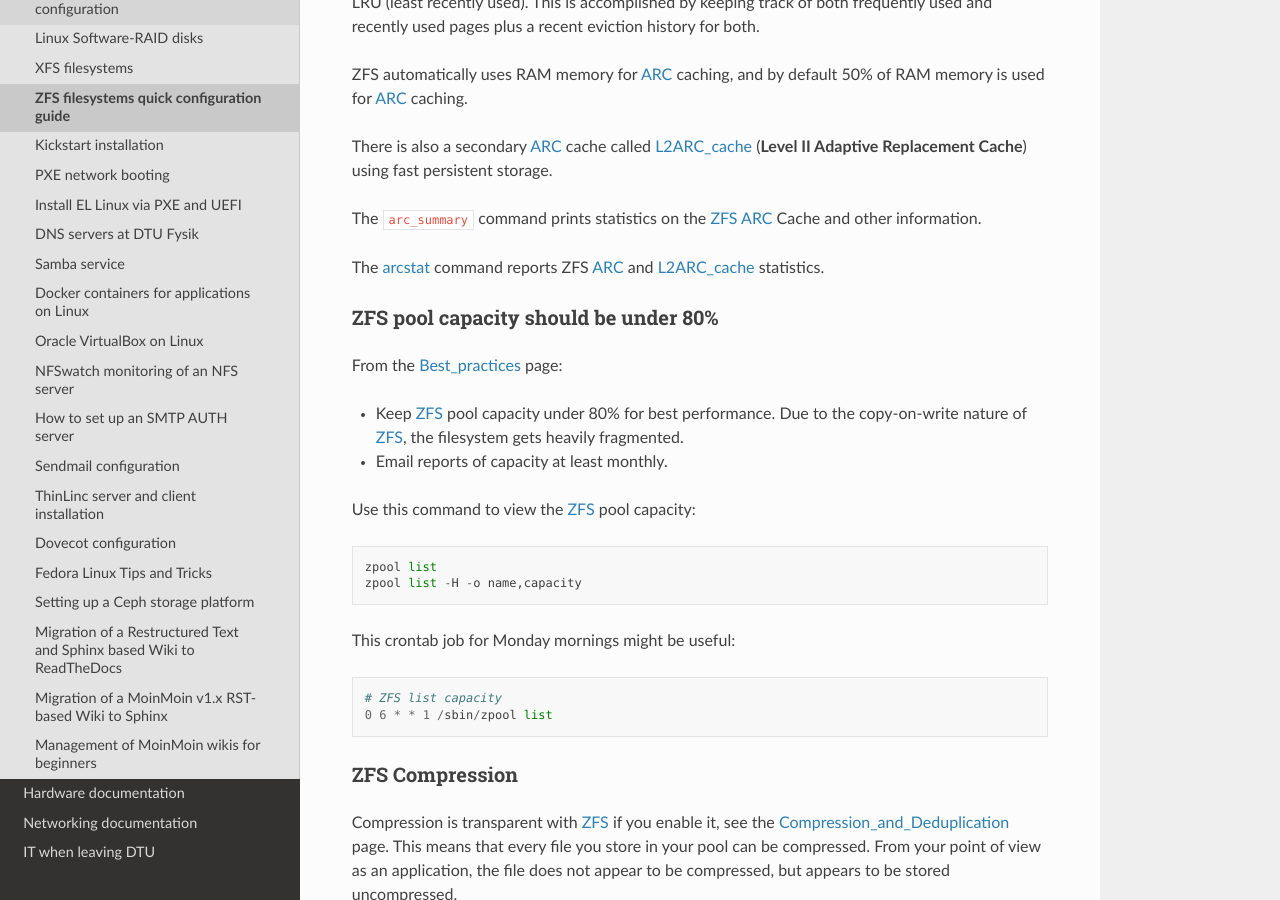
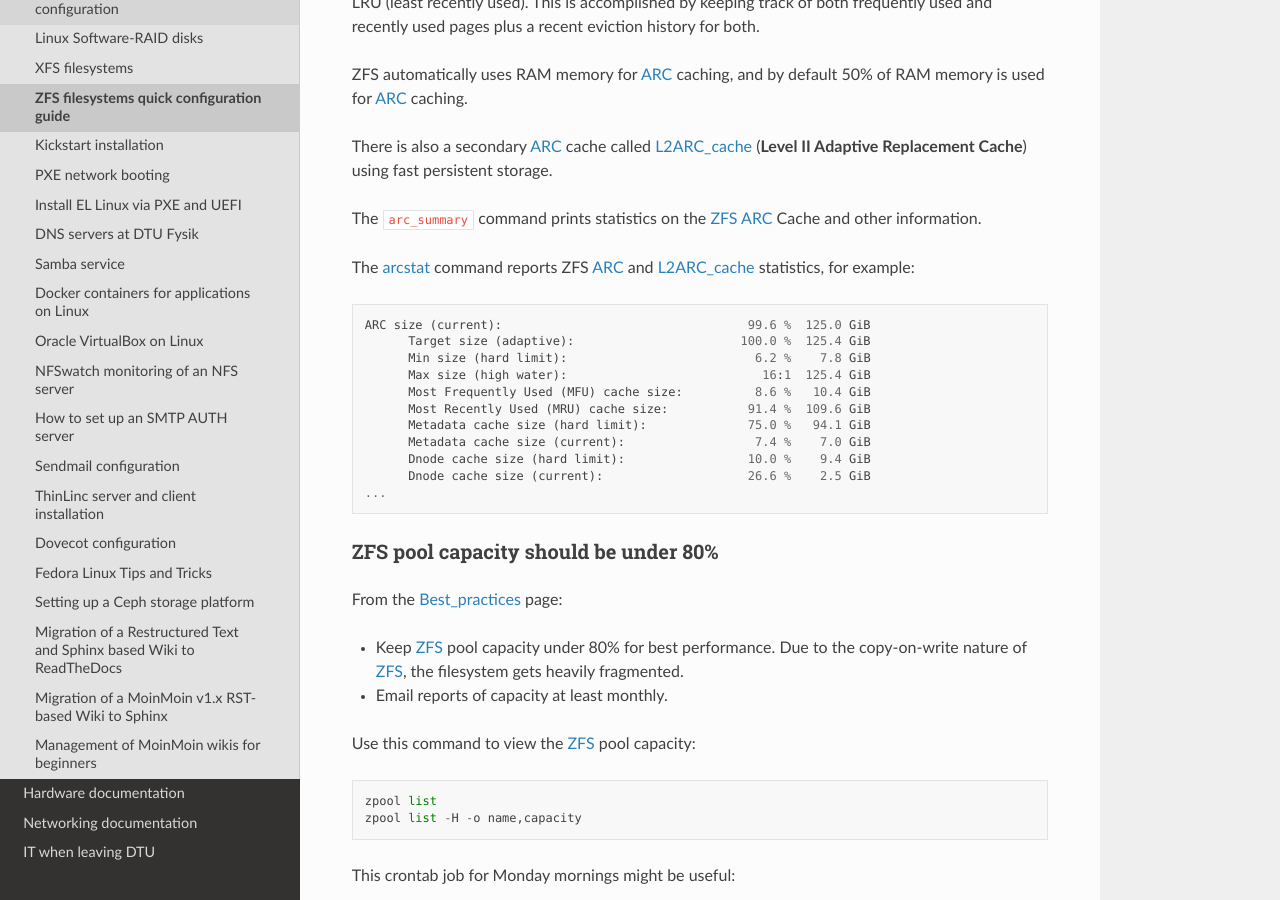
Before and after one commit to OleHolmNielsen/ITwiki, a Sphinx documentation site: the page built from docs/ZFS_filesystems.rst, in a window 1280 px wide and 900 px high, scrolled down 8065 px. Built offline with Sphinx 7.4.7 and the Read the Docs theme 3.1.0, drawn with Linux system fonts in a browser that asks for light colours.

Commit message:
Added arcstat example

```diff
--- a/docs/ZFS_filesystems.rst
+++ b/docs/ZFS_filesystems.rst
@@ -357,7 +357,19 @@ There is also a secondary ARC_ cache called L2ARC_cache_ (**Level II Adaptive Re
 
 The ``arc_summary`` command prints statistics on the ZFS_ ARC_ Cache and other information.
 
-The arcstat_ command reports ZFS ARC_ and L2ARC_cache_ statistics.
+The arcstat_ command reports ZFS ARC_ and L2ARC_cache_ statistics, for example::
+
+  ARC size (current):                                  99.6 %  125.0 GiB
+        Target size (adaptive):                       100.0 %  125.4 GiB
+        Min size (hard limit):                          6.2 %    7.8 GiB
+        Max size (high water):                           16:1  125.4 GiB
+        Most Frequently Used (MFU) cache size:          8.6 %   10.4 GiB
+        Most Recently Used (MRU) cache size:           91.4 %  109.6 GiB
+        Metadata cache size (hard limit):              75.0 %   94.1 GiB
+        Metadata cache size (current):                  7.4 %    7.0 GiB
+        Dnode cache size (hard limit):                 10.0 %    9.4 GiB
+        Dnode cache size (current):                    26.6 %    2.5 GiB
+  ...
 
 .. _ARC: https://en.wikipedia.org/wiki/Adaptive_replacement_cache
 .. _arcstat: https://openzfs.github.io/openzfs-docs/man/master/1/arcstat.1.html
```
